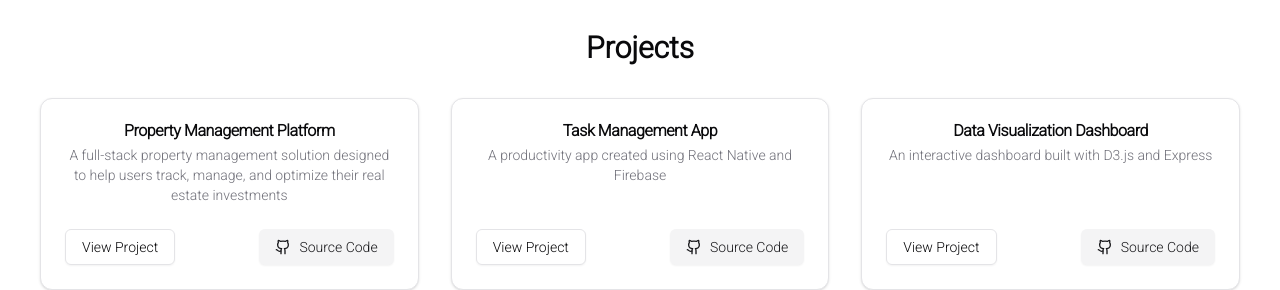
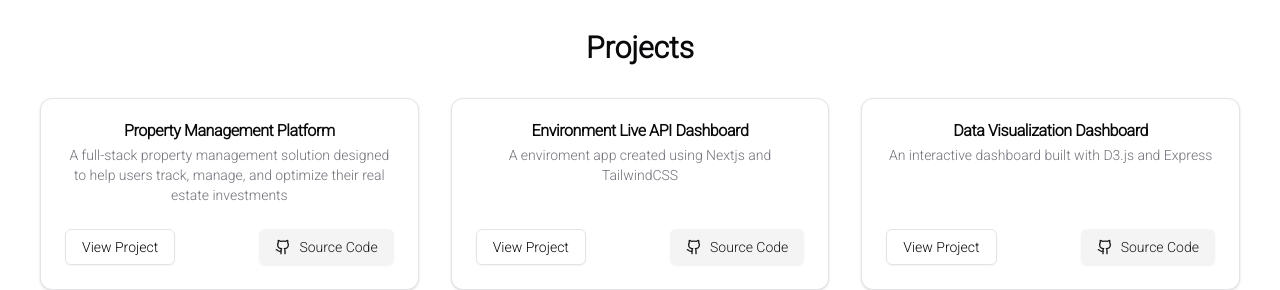
Before and after one commit to myonster/next-portfolio, a Next.js app: page / in a window 1280 px wide. Shown: the part 1040-1330 px from the top of the page. Built offline with nearby package versions, Linux system fonts and the light colour scheme.

Commit message:
added weather project

```diff
--- a/app/page.tsx
+++ b/app/page.tsx
@@ -184,11 +184,11 @@ export default function Portfolio() {
                 sourceCode: 'https://github.com/BT3103AppDev1/final-project-group-1'
               },
               {
-                id: 'task-manager',
-                title: 'Task Management App',
-                description: 'A productivity app created using React Native and Firebase',
+                id: 'sg-enviroment-dashboard',
+                title: 'Environment Live API Dashboard',
+                description: 'A enviroment app created using Nextjs and TailwindCSS',
                 image: '/placeholder.svg?height=200&width=400',
-                sourceCode: 'https://github.com/example/task-manager'
+                sourceCode: 'https://sg-environment-live.pages.dev/'
               },
               {
                 id: 'data-viz',
--- a/app/projects/[id]/page.tsx
+++ b/app/projects/[id]/page.tsx
@@ -32,21 +32,22 @@ const projects = [
     technologies: ['Vue.js', 'Firebase', 'Bootstrap 5', 'OpenAI API', 'URA API', 'TheNewsAPI', 'OneMAP Singapore API']
   },
   {
-    id: 'task-manager',
-    title: 'Task Management App',
-    description: 'A productivity app created using React Native and Firebase',
-    image: '/placeholder.svg?height=400&width=800',
-    sourceCode: 'https://github.com/example/task-manager',
-    liveDemo: 'https://example-taskmanager.vercel.app',
+    id: 'sg-enviroment-dashboard',
+    title: 'Singapore Environment Live API Dashboard',
+    description: 'A real-time weather and environment monitoring app built using React, Next.js, and external weather APIs',
+    image: '/weather-dashboard-placeholder.svg?height=400&width=800',
+    sourceCode: 'https://github.com/myonster/sg-environment-live',
+    liveDemo: 'https://sg-environment-live.pages.dev/',
     features: [
-      'User authentication',
-      'Create, edit, and delete tasks',
-      'Organize tasks into projects',
-      'Set due dates and priorities',
-      'Push notifications for task reminders',
+      'Real-time weather updates for multiple regions',
+      'Dynamic grouping of regions based on weather conditions',
+      'Display last updated timestamp for live data',
+      'Responsive design for mobile and desktop',
+      'Interactive data visualization using charts and maps'
     ],
-    technologies: ['React Native', 'Firebase', 'Expo', 'Redux', 'Push Notifications API']
-  },
+    technologies: ['React', 'Next.js', 'Tailwind CSS', 'data.gov.sg API', 'D3.js']
+}
+,
   {
     id: 'data-viz',
     title: 'Data Visualization Dashboard',
```
